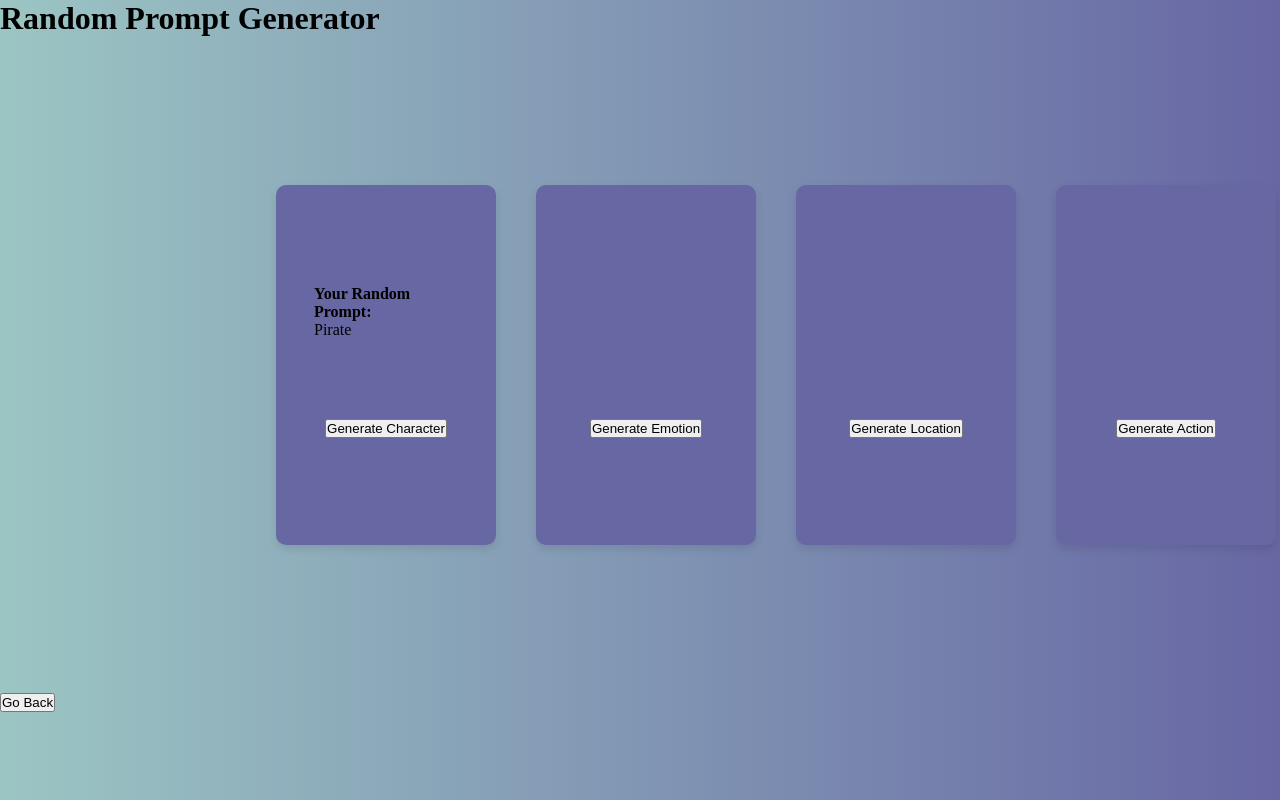
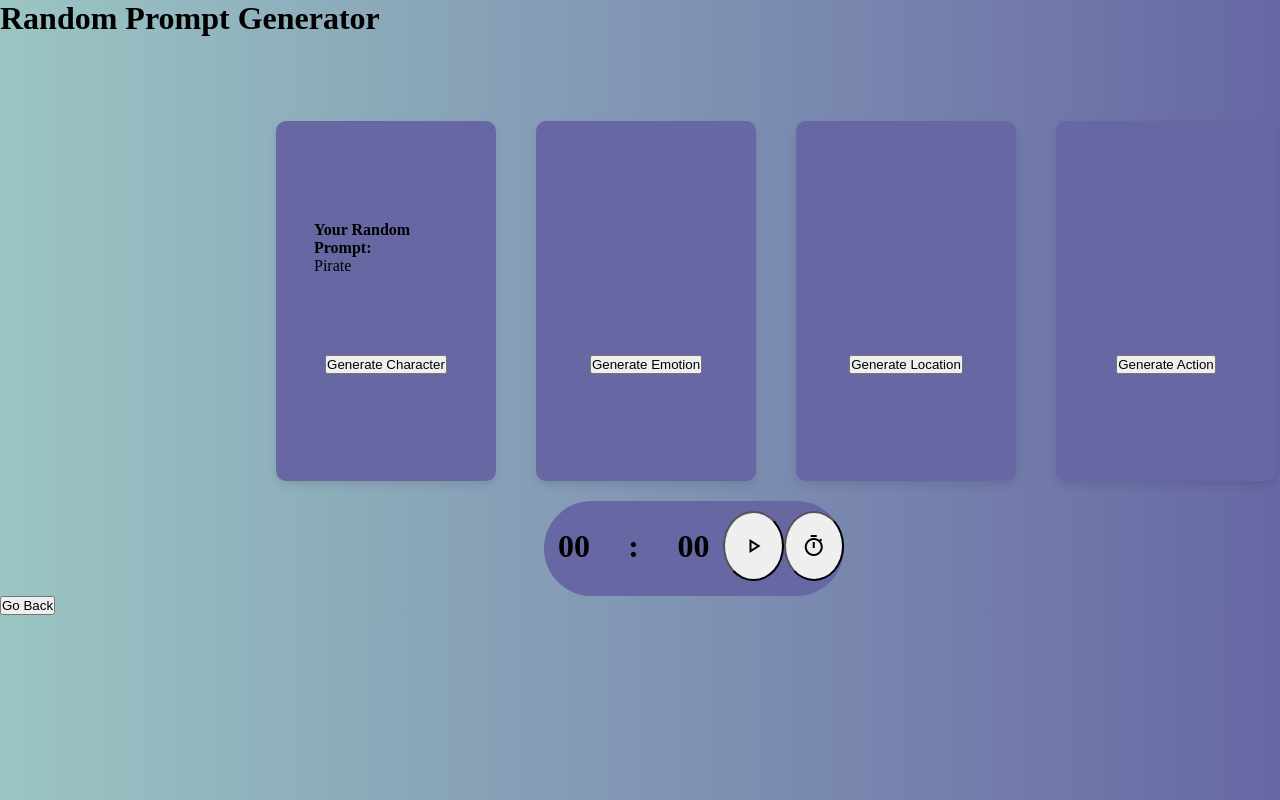
Before and after one commit to gojekarthik/cypher, a plain HTML site: page plotprompt.html in a window 1280 px wide. Both pictures are taken after a click on the button "Generate Character". Drawn offline with nearby package versions, Linux system fonts and the light colour scheme.

Commit message:
added timer css and seperated js

```diff
--- a/plotprompt.css
+++ b/plotprompt.css
@@ -39,6 +39,31 @@ body {
     height: 50vh;
     width: 130vh;
     display: flex;
-    margin: 10% 20% 10% 20%;
+    margin: 5% 20% 0 20%;
     justify-content: center;
 }
+
+.timer{
+    width: 300px;
+    height: 75px;
+    background-color: #6767A4;
+    margin: 0 0 0 42.5%;
+    display: flex;
+    justify-content: space-evenly;
+    border-radius: 50px;
+    padding: 10px 0 10px 0;
+    font-size: xx-large;
+    font-weight: bold;
+}
+
+.timer_ele{
+    height: 70px;
+    width: 70px;
+    display: flex;
+    justify-content: center;
+    align-items: center;
+}
+
+.timer_ele_btn{
+    border-radius: 50%;
+}
--- a/plotprompt.html
+++ b/plotprompt.html
@@ -5,9 +5,10 @@
     <meta name="viewport" content="width=device-width, initial-scale=1.0">
     <title>Random Prompt Generator</title>
     <link rel="stylesheet" href="plotprompt.css">
+    <link rel="stylesheet" href="https://fonts.googleapis.com/css2?family=Material+Symbols+Outlined:opsz,wght,FILL,GRAD@20..48,100..700,0..1,-50..200" />
 </head>
 <body>
-    <h1>Random Prompt Generator</h1>
+<h1>Random Prompt Generator</h1>
 <div class="plot-cards">
     <div class="container">
     <!-- Character Prompt Generator -->
@@ -30,204 +31,20 @@
     <button class="generate-button" onclick="generatePrompt('action-container', ActionPrompts)">Generate Action</button>
 </div>
 </div>
-    <a href="index.html">
+<div class="timer">
+    <span class= "timer_ele timer_ele_txt timer_ele_minutes">00</span>
+    <span class="timer_ele timer_ele_text">:</span>
+    <span class= "timer_ele timer_ele_txt timer_ele_seconds">00</span>
+    <button class="timer_ele timer_ele_btn timer_ele_btn_play">
+        <span class="material-symbols-outlined">play_arrow</span>
+    </button>
+    <button class="timer_ele timer_ele_btn timer_ele_btn_reset">
+        <span class="material-symbols-outlined">timer</span>
+    </button>
+</div>
+<a href="index.html">
         <button>Go Back</button>
-    </a>
-    <script>
-        // Arrays of sample prompts for each generator
-        const CharacterPrompts = [
-        "Superhero",
-        "Cowboy",
-        "Musician",
-        "Teenage Kid",
-        "Old man",
-        "Karate Kid",
-        "King",
-        "Drunkard",
-        "Detective",
-        "Space Explorer",
-        "Vampire",
-        "Witch",
-        "Pirate",
-        "Scientist",
-        "Princess",
-        "Robot",
-        "Time Traveler",
-        "Alien",
-        "Ninja",
-        "Mermaid",
-        "Bounty Hunter",
-        "Ghost",
-        "Wizard",
-        "Elf",
-        "Zombie",
-        "Samurai",
-        "Pilot",
-        "Chef",
-        "Cyborg",
-        "Artificial Intelligence",
-        "Historical Figure",
-        "Genie",
-        "Caveman",
-        "Fairy",
-        "Warrior",
-        "Jester",
-        "Werewolf",
-        "Sorcerer",
-        "Space Pirate",
-        "Monster Hunter",
-        "Inventor",
-        "Exiled Prince/Princess",
-        "Criminal Mastermind",
-        "Talking Animal",
-        "Bard",
-        "Jungle Explorer",
-        "Undercover Agent",
-        "Firefighter",
-        "Circus Performer"
-            // Add more prompts as needed
-        ];
-
-        const EmotionPrompts = [
-        "Happy",
-        "Sad",
-        "Angry",
-        "Surprised",
-        "Loved",
-        "Disgusted",
-        "Calm",
-        "Excited",
-        "Hopeful",
-        "Fearful",
-        "Confused",
-        "Amused",
-        "Satisfied",
-        "Lonely",
-        "Proud",
-        "Bored",
-        "Relaxed",
-        "Content",
-        "Anxious",
-        "Curious",
-            // Add more prompts as needed
-        ];
-
-        const LocationPrompts = [
-        "Library",
-        "Park",
-        "Mountains",
-        "Shopping Mall",
-        "Hospital",
-        "Cinema",
-        "Restaurant",
-        "Amusement Park",
-        "Airport",
-        "Farm",
-        "Lake",
-        "Museum",
-        "Street Market",
-        "Gym",
-        "Zoo",
-        "City Square",
-        "Playground",
-        "Campground",
-        "University Campus",
-        "Bookstore",
-        "Art Gallery",
-        "Skyscraper",
-        "Bridge",
-        "Subway Station",
-        "Historical Landmark",
-        "Gas Station",
-        "Stadium",
-        "Cafeteria",
-        "Music Concert",
-        "Theater",
-        "Beach Resort",
-        "Space Station",
-        "Countryside",
-        "High School",
-        "Shopping Center",
-        "Farmers' Market",
-        "Mountain Lodge",
-        "City Park",
-        "Coffee Plantation",
-        "Harbor",
-        "Pet Store",
-        "Ice Cream Shop",
-        "Tech Startup Office",
-        "School Bus",
-        "Mountain Peak",
-            // Add more prompts as needed
-        ];
-
-        const ActionPrompts = [
-        "Reading",
-        "Running",
-        "Singing",
-        "Dancing",
-        "Painting",
-        "Hiking",
-        "Swimming",
-        "Biking",
-        "Writing",
-        "Drawing",
-        "Meditating",
-        "Photographing",
-        "Coding",
-        "Listening to Music",
-        "Gardening",
-        "Exploring",
-        "Skiing",
-        "Traveling",
-        "Volunteering",
-        "Skydiving",
-        "Surfing",
-        "Fishing",
-        "Shopping",
-        "Camping",
-        "Cycling",
-        "Skiing",
-        "Rock Climbing",
-        "Attending a Concert",
-        "Playing Chess",
-        "Doing Yoga",
-        "Solving Puzzles",
-        "Watching a Movie",
-        "Ice Skating",
-        "Karate",
-        "Sailing",
-        "Cooking a New Recipe",
-        "Running a Marathon",
-        "Playing Video Games",
-        "Building a Model",
-        "Scuba Diving",
-        "Attending a Workshop",
-        "Crafting",
-        "Horseback Riding",
-        "Archery",
-        "Trying a New Sport",
-        "Joining a Book Club",
-        "Learning a Musical Instrument",
-            // Add more prompts as needed
-        ];
-
-        function generatePrompt(containerId, prompts) {
-            // Get a random prompt from the array
-            const randomIndex = Math.floor(Math.random() * prompts.length);
-            const randomPrompt = prompts[randomIndex];
-
-            // Display the random prompt in the HTML
-            const promptContainer = document.getElementById(containerId);
-
-            // Clear previous content
-            promptContainer.innerHTML = '';
-
-            // Update with the new prompt
-            const promptElement = document.createElement('div');
-            promptElement.innerHTML = '<p><strong>Your Random Prompt:</strong></p>' + '<p>' + randomPrompt + '</p>';
-            promptContainer.appendChild(promptElement);
-        }
-    </script>
+</a>
+<script src="prompt.js"></script>
 </body>
 </html>
--- /dev/null
+++ b/prompt.js
@@ -0,0 +1,221 @@
+// Arrays of sample prompts for each generator
+const BodyPartPrompts = [
+    "Shoulder",
+    "Head",
+    "knee",
+    "Chest",
+    "Hips"
+    // Add more prompts as needed
+];
+
+const ShapePrompts = [
+    "Circles",
+    "Rectangles",
+    "Triangles",
+    "Alphabets",
+    "Numbers"
+    // Add more prompts as needed
+];
+
+const LevelsPrompts = [
+    "Ground",
+    "Standing",
+    "Bent Knees",
+    "High On Toes"
+    // Add more prompts as needed
+];
+
+function generatePrompt(containerId, prompts) {
+    // Get a random prompt from the array
+    const randomIndex = Math.floor(Math.random() * prompts.length);
+    const randomPrompt = prompts[randomIndex];
+
+    // Display the random prompt in the HTML
+    const promptContainer = document.getElementById(containerId);
+
+    // Clear previous content
+    promptContainer.innerHTML = '';
+
+    // Update with the new prompt
+    const promptElement = document.createElement('div');
+    promptElement.innerHTML = '<p><strong>Your Random Prompt:</strong></p>' + '<p>' + randomPrompt + '</p>';
+    promptContainer.appendChild(promptElement);
+}
+
+// Arrays of sample prompts for each generator
+const CharacterPrompts = [
+    "Superhero",
+    "Cowboy",
+    "Musician",
+    "Teenage Kid",
+    "Old man",
+    "Karate Kid",
+    "King",
+    "Drunkard",
+    "Detective",
+    "Space Explorer",
+    "Vampire",
+    "Witch",
+    "Pirate",
+    "Scientist",
+    "Princess",
+    "Robot",
+    "Time Traveler",
+    "Alien",
+    "Ninja",
+    "Mermaid",
+    "Bounty Hunter",
+    "Ghost",
+    "Wizard",
+    "Elf",
+    "Zombie",
+    "Samurai",
+    "Pilot",
+    "Chef",
+    "Cyborg",
+    "Artificial Intelligence",
+    "Historical Figure",
+    "Genie",
+    "Caveman",
+    "Fairy",
+    "Warrior",
+    "Jester",
+    "Werewolf",
+    "Sorcerer",
+    "Space Pirate",
+    "Monster Hunter",
+    "Inventor",
+    "Exiled Prince/Princess",
+    "Criminal Mastermind",
+    "Talking Animal",
+    "Bard",
+    "Jungle Explorer",
+    "Undercover Agent",
+    "Firefighter",
+    "Circus Performer"
+        // Add more prompts as needed
+    ];
+
+    const EmotionPrompts = [
+    "Happy",
+    "Sad",
+    "Angry",
+    "Surprised",
+    "Loved",
+    "Disgusted",
+    "Calm",
+    "Excited",
+    "Hopeful",
+    "Fearful",
+    "Confused",
+    "Amused",
+    "Satisfied",
+    "Lonely",
+    "Proud",
+    "Bored",
+    "Relaxed",
+    "Content",
+    "Anxious",
+    "Curious",
+        // Add more prompts as needed
+    ];
+
+    const LocationPrompts = [
+    "Library",
+    "Park",
+    "Mountains",
+    "Shopping Mall",
+    "Hospital",
+    "Cinema",
+    "Restaurant",
+    "Amusement Park",
+    "Airport",
+    "Farm",
+    "Lake",
+    "Museum",
+    "Street Market",
+    "Gym",
+    "Zoo",
+    "City Square",
+    "Playground",
+    "Campground",
+    "University Campus",
+    "Bookstore",
+    "Art Gallery",
+    "Skyscraper",
+    "Bridge",
+    "Subway Station",
+    "Historical Landmark",
+    "Gas Station",
+    "Stadium",
+    "Cafeteria",
+    "Music Concert",
+    "Theater",
+    "Beach Resort",
+    "Space Station",
+    "Countryside",
+    "High School",
+    "Shopping Center",
+    "Farmers' Market",
+    "Mountain Lodge",
+    "City Park",
+    "Coffee Plantation",
+    "Harbor",
+    "Pet Store",
+    "Ice Cream Shop",
+    "Tech Startup Office",
+    "School Bus",
+    "Mountain Peak",
+        // Add more prompts as needed
+    ];
+
+    const ActionPrompts = [
+    "Reading",
+    "Running",
+    "Singing",
+    "Dancing",
+    "Painting",
+    "Hiking",
+    "Swimming",
+    "Biking",
+    "Writing",
+    "Drawing",
+    "Meditating",
+    "Photographing",
+    "Coding",
+    "Listening to Music",
+    "Gardening",
+    "Exploring",
+    "Skiing",
+    "Traveling",
+    "Volunteering",
+    "Skydiving",
+    "Surfing",
+    "Fishing",
+    "Shopping",
+    "Camping",
+    "Cycling",
+    "Skiing",
+    "Rock Climbing",
+    "Attending a Concert",
+    "Playing Chess",
+    "Doing Yoga",
+    "Solving Puzzles",
+    "Watching a Movie",
+    "Ice Skating",
+    "Karate",
+    "Sailing",
+    "Cooking a New Recipe",
+    "Running a Marathon",
+    "Playing Video Games",
+    "Building a Model",
+    "Scuba Diving",
+    "Attending a Workshop",
+    "Crafting",
+    "Horseback Riding",
+    "Archery",
+    "Trying a New Sport",
+    "Joining a Book Club",
+    "Learning a Musical Instrument",
+        // Add more prompts as needed
+    ];
--- a/technicalprompt.css
+++ b/technicalprompt.css
@@ -38,6 +38,31 @@ body {
     height: 50vh;
     width: 130vh;
     display: flex;
-    margin: 10% 20% 10% 20%;
+    margin: 5% 20% 0 20%;
     justify-content: center;
 }
+
+.timer{
+    width: 300px;
+    height: 75px;
+    background-color: #6767A4;
+    margin: 0 0 0 42.5%;
+    display: flex;
+    justify-content: space-evenly;
+    border-radius: 50px;
+    padding: 10px 0 10px 0;
+    font-size: xx-large;
+    font-weight: bold;
+}
+
+.timer_ele{
+    height: 70px;
+    width: 70px;
+    display: flex;
+    justify-content: center;
+    align-items: center;
+}
+
+.timer_ele_btn{
+    border-radius: 50%;
+}
```
Also changed, not shown: technicalprompt.html (+14 -47 lines).
